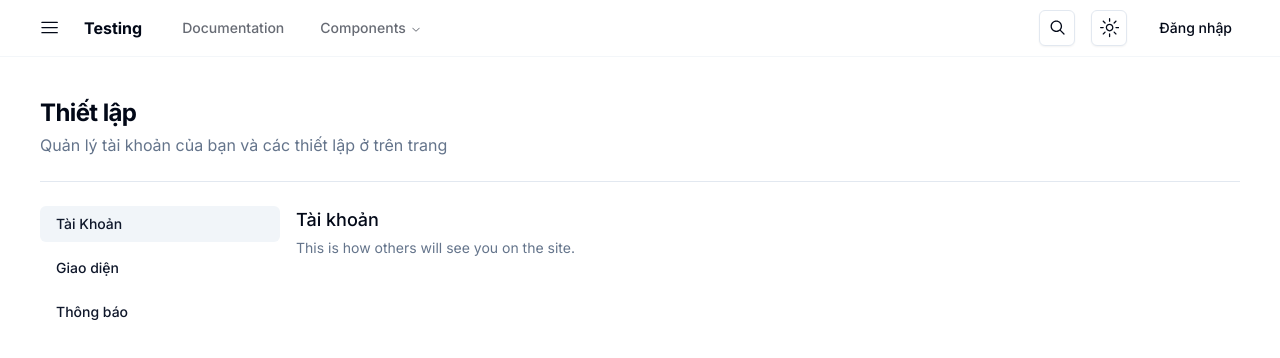
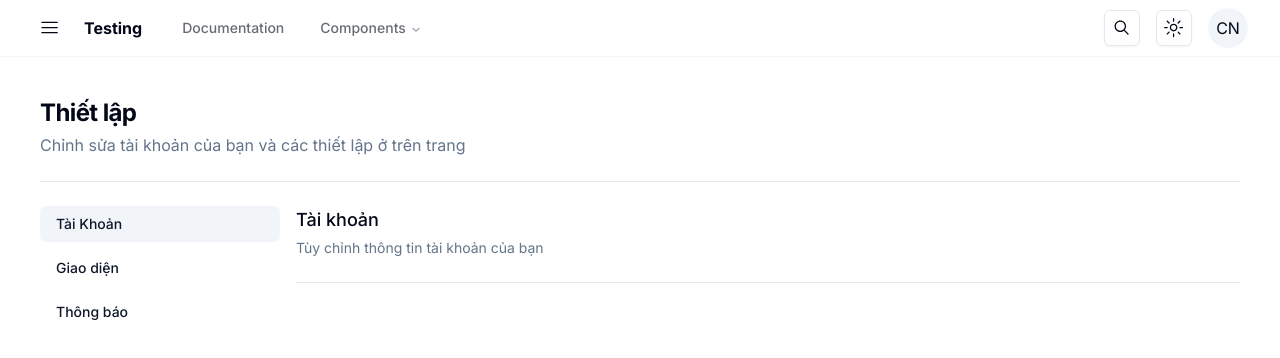
Before and after one commit to AnhNPT/shadcn-ui, a Next.js app: page /settings in a window 1280 px wide. Shown: the top 358 px of the page. Built offline with nearby package versions, Linux system fonts and the light colour scheme.

Commit message:
create something ~~

```diff
--- a/src/components/layout/header/rightHeader.tsx
+++ b/src/components/layout/header/rightHeader.tsx
@@ -3,14 +3,14 @@
 import { DropdownMenu, DropdownMenuContent, DropdownMenuItem, DropdownMenuTrigger } from "@/components/ui/dropdown-menu";
 import { Avatar, AvatarFallback, AvatarImage } from "@/components/ui/avatar";
 import { Button } from "@/components/ui/button";
-import { MoonIcon, SunIcon, MagnifyingGlassIcon, CalendarIcon, EnvelopeClosedIcon, FaceIcon, GearIcon, PersonIcon, RocketIcon } from "@radix-ui/react-icons";
+import { MoonIcon, SunIcon, MagnifyingGlassIcon } from "@radix-ui/react-icons";
 import { useTheme } from "next-themes";
 import { useState } from "react";
 import Link from "next/link";
 import { CommandDialog, CommandInput, CommandList } from "@/components/ui/command";
 
 export default function RightHeader() {
-    const [login, setLogin] = useState<boolean>(false);
+    const [login, setLogin] = useState<boolean>(true);
     const [openSearch, setOpenSearch] = useState<boolean>(false);
     const { setTheme } = useTheme();
 
@@ -47,20 +47,20 @@ export default function RightHeader() {
                 <DropdownMenu>
                     <DropdownMenuTrigger className="cursor-pointer" asChild>
                         <Avatar>
-                            <AvatarImage src="https://github.com/shadcn.png" />
+                            <AvatarImage src="" />
                             <AvatarFallback>CN</AvatarFallback>
                         </Avatar>
                     </DropdownMenuTrigger>
                     <DropdownMenuContent align="end">
-                        <DropdownMenuItem>Thông tin</DropdownMenuItem>
-                        <DropdownMenuItem>Đăng xuất</DropdownMenuItem>
+                        <DropdownMenuItem className="cursor-pointer" asChild>
+                            <Link href="/settings">Thông tin</Link>
+                        </DropdownMenuItem>
+                        <DropdownMenuItem className="cursor-pointer">Đăng xuất</DropdownMenuItem>
                     </DropdownMenuContent>
                 </DropdownMenu>
             ) : (
                 <Button asChild variant="ghost">
-                    <Link className="" href="/enter">
-                        Đăng nhập
-                    </Link>
+                    <Link href="/enter">Đăng nhập</Link>
                 </Button>
             )}
         </div>
--- a/src/components/layout/settings/profile.tsx
+++ b/src/components/layout/settings/profile.tsx
@@ -1,10 +1,35 @@
+"use client";
+
+import { Separator } from "@/components/ui/separator";
+import { z } from "zod";
+import { zodResolver } from "@hookform/resolvers/zod";
+import { useForm } from "react-hook-form";
+import { Form, FormControl, FormField, FormItem, FormLabel, FormMessage } from "@/components/ui/form";
+import { emailRegex } from "@/variable/sharedVariable";
+
 export default function Profile() {
+    const formSchema = z.object({
+        email: z
+            .string()
+            .min(1, {
+                message: "Email không được để trống",
+            })
+            .max(50, { message: "Email không dài quá 50 kí tự" })
+            .regex(emailRegex, {
+                message: "Email không đúng định dạng",
+            }),
+        password: z.string().min(1, {
+            message: "Mật khẩu không được để trống",
+        }),
+    });
+
     return (
         <div className="flex flex-col">
             <div className="flex flex-col gap-1">
                 <span className="text-lg font-medium">Tài khoản</span>
-                <span className="text-sm text-muted-foreground">This is how others will see you on the site.</span>
+                <span className="text-sm text-muted-foreground">Tùy chỉnh thông tin tài khoản của bạn</span>
             </div>
+            <Separator className="w-full my-6" />
         </div>
     );
 }
--- a/src/components/layout/settings/settingsComponent.tsx
+++ b/src/components/layout/settings/settingsComponent.tsx
@@ -43,7 +43,7 @@ const SettingsComponent = () => {
         <div className="container max-w-screen-2xl p-10 pb-16">
             <div className="flex flex-col gap-1">
                 <span className="text-2xl font-bold tracking-tight">Thiết lập</span>
-                <span className="text-muted-foreground">Quản lý tài khoản của bạn và các thiết lập ở trên trang</span>
+                <span className="text-muted-foreground">Chỉnh sửa tài khoản của bạn và các thiết lập ở trên trang</span>
             </div>
             <Separator className="w-full my-6" />
             <div className="flex w-full gap-4">
```
